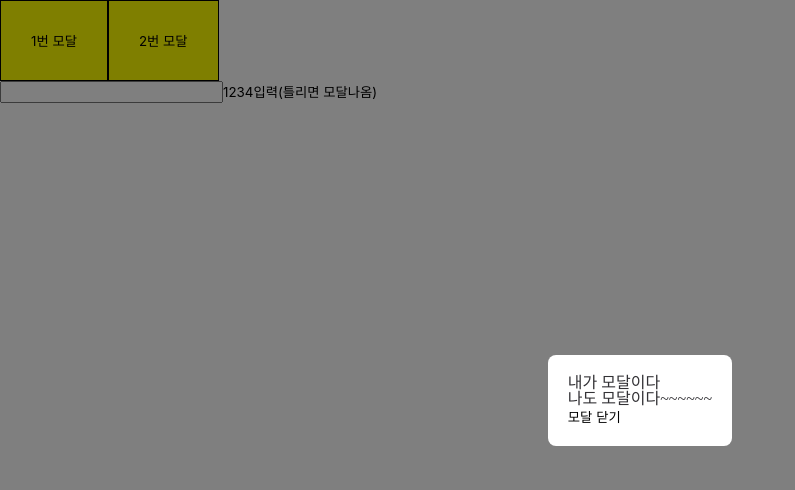
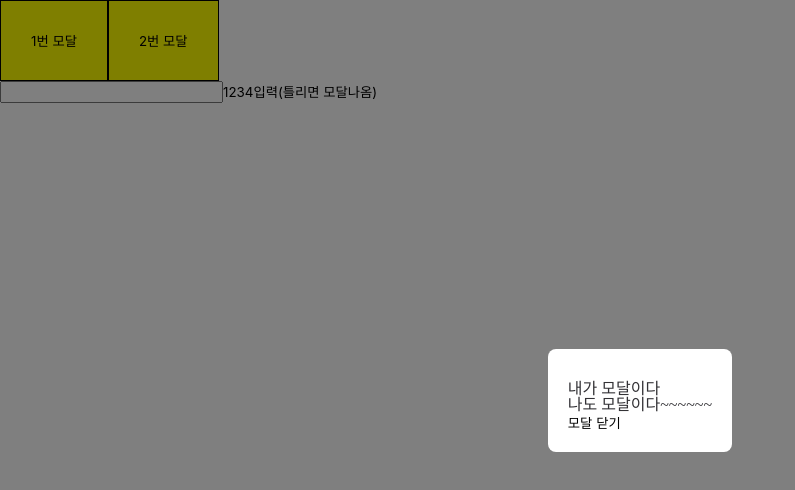
Before and after one commit to sprint-part3-team11/taskify, a Next.js app: page /mj in a window 1280 px wide. Both pictures are taken after a click on the button "1번 모달". Shown: the top 490 px of the page, without its empty margins (0-795 px from the left). Built offline with nearby package versions, Linux system fonts and the light colour scheme.

Commit message:
style: 공용 모달 padding 조절

```diff
--- a/src/components/common/Modal/BackDropModal.tsx
+++ b/src/components/common/Modal/BackDropModal.tsx
@@ -15,7 +15,7 @@ const S = {
     align-items: center;
   `,
   ModalContainer: styled.div`
-    padding: 2rem;
+    padding: 3.2rem 2rem 2rem;
     background: ${({ theme }) => theme.color.white};
     border-radius: 0.8rem;
   `,
```
